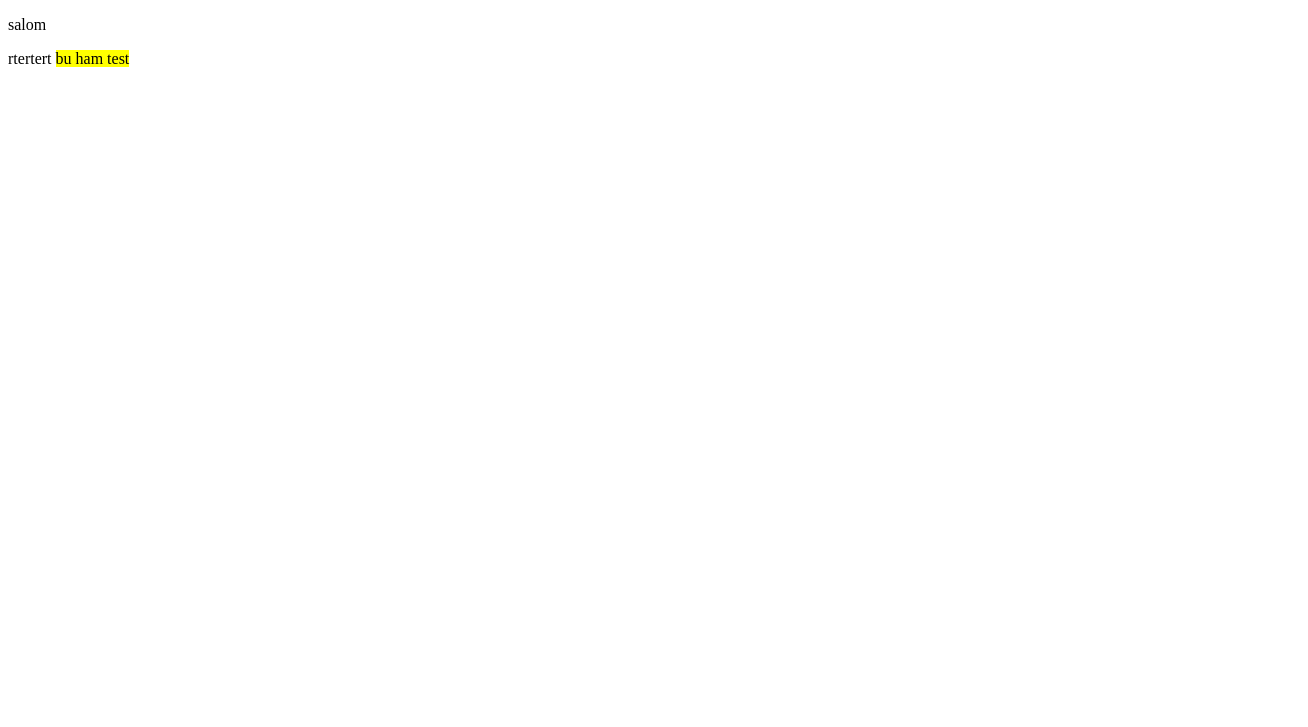
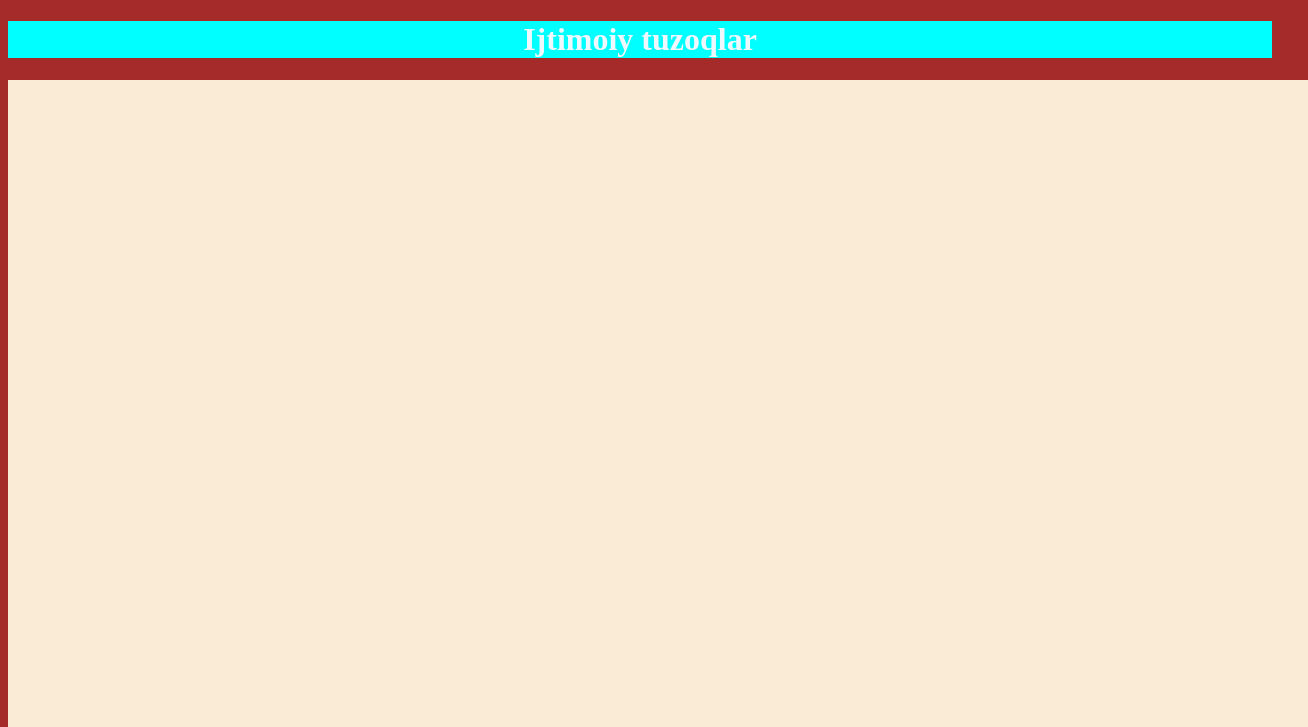
Before and after one commit to fayzbek-dot/firstproject, a plain HTML site: page index.html in a window 1280 px wide. Shown: the top 727 px of the page, 1308 px wide, since content can reach past the window. Drawn offline with Linux system fonts and the light colour scheme.

Commit message:
Update index.html

```diff
--- a/index.html
+++ b/index.html
@@ -5,10 +5,14 @@
     <meta name="viewport" content="width=device-width, initial-scale=1.0">
     <title>Document</title>
 </head>
-<body>
-    <p>salom</p>
-    rtertert
+<body style="background-color: brown;" >
+    <h1 style="color: aliceblue;background-color: aqua;text-align: center;" >Ijtimoiy tuzoqlar</h1>
+    <div style="background-color: antiquewhite;padding: 650px;" >
 
-    <mark>bu ham test</mark>
+        <div style="background-color: aliceblue;padding: 200px;border: 3px solid rgb(0, 0, 0);" >
+
+        </div>
+
+    </div>
 </body>
 </html>
```
